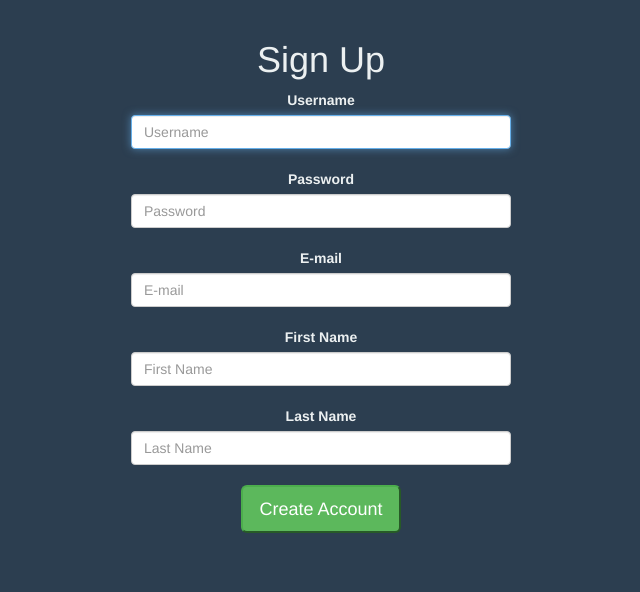
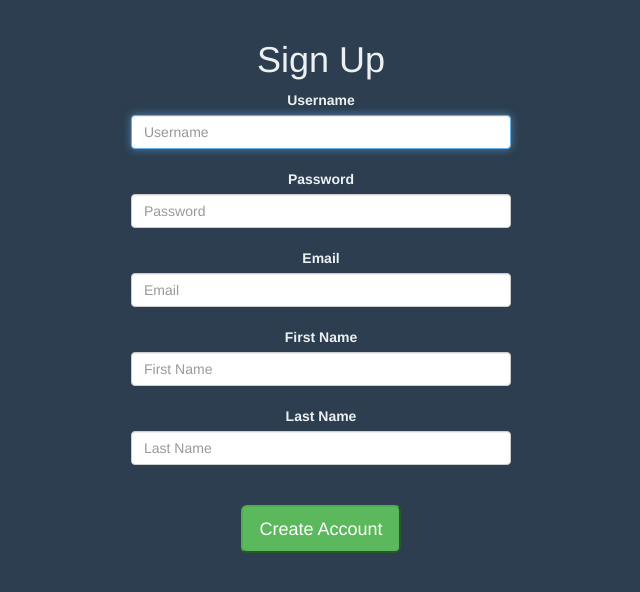
Before and after one commit to godsgift/gdohs, a Flask app: page /showSignup in a window 1280 px wide. Shown: the part 52-644 px from the top of the page, without its empty margins (319-959 px from the left). Run offline with Flask 2, Linux system fonts and the light colour scheme; some libraries are stand-ins or nearby versions.

Commit message:
Changed sign up page to use flask-wtf

```diff
--- a/app.py
+++ b/app.py
@@ -3,12 +3,18 @@ from flask import *
 from flask.ext.pymongo import PyMongo
 # from flask.ext.security import Security
 from flask.ext.bcrypt import Bcrypt
+from flask_wtf import Form
+from wtforms import TextField, PasswordField, validators
+from wtforms.validators import Required, Length, Email, ValidationError, Regexp
 
 app = Flask(__name__)
 
 #Mongodb Settings
 app.config['MONGO_DBNAME'] = 'gdohs'
 #need to add username and pass for db
+
+#WTFORMS Settings
+app.secret_key= 'testing'
 
 #Enable extensions for flask
 mongo = PyMongo(app)
@@ -25,41 +31,63 @@ def index():
 
 @app.route("/showSignup")
 def showSignup():
-	#Redirect to the sign up page
-	return render_template("signup.html")
+	form = SignUp()
+	#Redirect to the sign up page with the form
+	return render_template("signup.html", form=form)
 
-@app.route("/signUp", methods=['POST', 'GET'])
+@app.route("/signUp", methods=['GET', 'POST'])
 def signUp():
-	#Grab user input
-	_username = request.form['username']
-	_password = request.form['password']
-	_email = request.form['email']
-	_firstname = request.form['firstname']
-	_lastname = request.form['lastname']
+	if (request.method == 'POST'):
+		form = SignUp(request.form)
 
-	#If all user inputs have no whitespaces, proceed with sign up
-	if (checkWhitespace(_username) and checkWhitespace(_password) and checkWhitespace(_email) and
-		checkWhitespace(_firstname) and checkWhitespace(_lastname)):
-		#If username already exists in database, send to sign up failure page
-		if (mongo.db.user.find_one({"username": _username})):
-			return render_template("signupfail.html", code=307)
+		if form.validate_on_submit():
+			_username = form.username.data
+			_password = form.password.data
+			_email = form.email.data
+			_firstname = form.firstname.data
+			_lastname = form.lastname.data
+
+			print _username + _password + _email + _firstname + _lastname
+			#check if username exists in database
+
+			print "Username VALIDATED"
 		else:
-			#Encrypt the password
-			pw_hash = bcrypt.generate_password_hash(_password)
-			#Add the new user into the database
-			result = mongo.db.user.insert_one(
-				{
-					"username": _username,
-					"password": pw_hash,
-					"email": _email,
-					"firstname": _firstname,
-					"lastname": _lastname
-				}
-			)
-		#Send to sign up success page if user was able to complete the sign up
-		return render_template("signupsuccess.html", code=307)
-	else:
-		return render_template("index.html")
+			print"USERNAME FAILED"
+			return render_template('signup.html', form=form)
+	return render_template('signup.html', form=SignUp())
+
+# @app.route("/signUp", methods=['POST', 'GET'])
+# def signUp():
+# 	#Grab user input
+# 	_username = request.form['username']
+# 	_password = request.form['password']
+# 	_email = request.form['email']
+# 	_firstname = request.form['firstname']
+# 	_lastname = request.form['lastname']
+
+# 	#If all user inputs have no whitespaces, proceed with sign up
+# 	if (checkWhitespace(_username) and checkWhitespace(_password) and checkWhitespace(_email) and
+# 		checkWhitespace(_firstname) and checkWhitespace(_lastname)):
+# 		#If username already exists in database, send to sign up failure page
+# 		if (mongo.db.user.find_one({"username": _username})):
+# 			return render_template("signupfail.html", code=307)
+# 		else:
+# 			#Encrypt the password
+# 			pw_hash = bcrypt.generate_password_hash(_password)
+# 			#Add the new user into the database
+# 			result = mongo.db.user.insert_one(
+# 				{
+# 					"username": _username,
+# 					"password": pw_hash,
+# 					"email": _email,
+# 					"firstname": _firstname,
+# 					"lastname": _lastname
+# 				}
+# 			)
+# 		#Send to sign up success page if user was able to complete the sign up
+# 		return render_template("signupsuccess.html", code=307)
+# 	else:
+# 		return render_template("index.html")
 
 @app.route("/showForgotPassword")
 def showForgotPassword():
@@ -69,6 +97,30 @@ def showForgotPassword():
 @app.route("/checkUser", methods=['POST'])
 def checkUser():
 	return
+
+##########################################################################
+#
+#								CLASSES
+#
+##########################################################################
+
+class SignUp(Form):
+	username = TextField("Username", validators=[Required("Please provide a username without any spaces"),
+		Length(min=4, max=20), Regexp(r'^[\w.@+-]+$', message="Please provide a username without any spaces")])
+
+	password = PasswordField("Password", validators=[Required("Please pick a secure password"),
+		Regexp(r'^[\w.@+-]+$', message="Please provide a password without any spaces")])
+
+	email = TextField("Email", validators=[Required("Please provide a valid email address"),
+		Length(min=6, max=35), Email(message="That is not a valid email address"),
+		Regexp(r'^[\w.@+-]+$', message="Please provide an email without any spaces")])
+
+	firstname = TextField("First Name", validators=[Required("Please provide your first name"),
+		Regexp(r'^[\w.@+-]+$')])
+
+	lastname = TextField("Last Name", validators=[Required("Please provide your last name"),
+		Regexp(r'^[\w.@+-]+$')])
+
 
 ##########################################################################
 #
--- a/installed.txt
+++ b/installed.txt
@@ -5,3 +5,8 @@ Pymongo
 flask-bcrypt
 	install libffi-dev before installing bcrypt
 	install build-essential autoconf libtool pkg-config python-opengl python-imaging python-pyrex
+flask-wtf
+
+http://pythonthusiast.pythonblogs.com/230_pythonthusiast/archive/1315_flask_biography_tutorial_part_vi__adding_sign_up_form_using_bootstrap_3_and_flask-wtf.html
+
+https://runningcodes.net/flask-login-and-mongodb/
--- a/templates/signup.html
+++ b/templates/signup.html
@@ -6,12 +6,63 @@
 
 {% block content %}
     <div class="col-xs-4 col-xs-offset-4">
-		<h1 class="text-center text-white">Sign Up</h1>
-		<form id="signUp" method="POST" action="/signUp">
+        <h1 class="text-center text-white">Sign Up</h1>
+        <form id="signUp" method="POST" action="/signUp">
+            {{ form.hidden_tag() }}
+            <div class="row">
+                <div class="text-center text-white">
+                {{ form.username.label(class_="text-white") }}<br>
+                {{ form.username(placeholder="Username", class="form-control", autofocus=true) }}
+                <div class="text-danger">{{ form.username.errors[0] }}<br></div>
+                </div>
+            </div>
+            <div class="row">
+                <div class="text-center text-white">
+                {{ form.password.label(class_="text-white") }}<br>
+                {{ form.password(placeholder="Password", class="form-control", autofocus=true) }}
+                <div class="text-danger row">{{ form.password.errors[0] }}<br></div>
+                </div>
+            </div>
+            <div class="row">
+                <div class="text-center text-white">
+                {{ form.email.label(class_="text-white") }}<br>
+                {{ form.email(placeholder="Email", class="form-control") }}
+                <div class="text-danger row">{{ form.email.errors[0] }}<br></div>
+                </div>
+            </div>
+            <div class="row">
+                <div class="text-center text-white">
+                {{ form.firstname.label(class_="text-white") }}<br>
+                {{ form.firstname(placeholder="First Name", class="form-control") }}
+                <div class="text-danger row">{{ form.firstname.errors[0] }}<br></div>
+                </div>
+            </div>
+            <div class="row">
+                <div class="text-center text-white">
+                {{ form.lastname.label(class_="text-white") }}<br>
+                {{ form.lastname(placeholder="Last Name", class="form-control") }}
+                <div class="text-danger row">{{ form.lastname.errors[0] }}<br></div>
+                </div>
+            </div>
+            <div class="row">
+                <div class="text-center">
+                    <br>
+                    <input type="submit" id="btnSignUp" class="btn-success btn-lg" value="Create Account">
+                </div>
+            </div>
+        </form>
+
+    </div>
+
+{% endblock %}
+
+<!--     <div class="col-xs-4 col-xs-offset-4">
+        <h1 class="text-center text-white">Sign Up</h1>
+        <form id="signUp" method="POST" action="/signUp">
         <div class="row">
             <div class="text-center text-white">
                 <label for="Username">Username</label>
-    			<input class="form-control" type="text" name="username" id="username" placeholder="Username" required autofocus><br>
+                <input class="form-control" type="text" name="username" id="username" placeholder="Username" required autofocus><br>
             </div>
         </div>
         <div class="row">
@@ -44,8 +95,7 @@
             </div>
         </div>
         </form>
-    </div>
-{% endblock %}
+    </div> -->
 
     <script src="../static/jquery.js"></script>
     <script type="text/javascript">
```
Also changed, not shown: tests/app.py (+16 -7 lines), tests/templates/test.html (+2 -2 lines).
